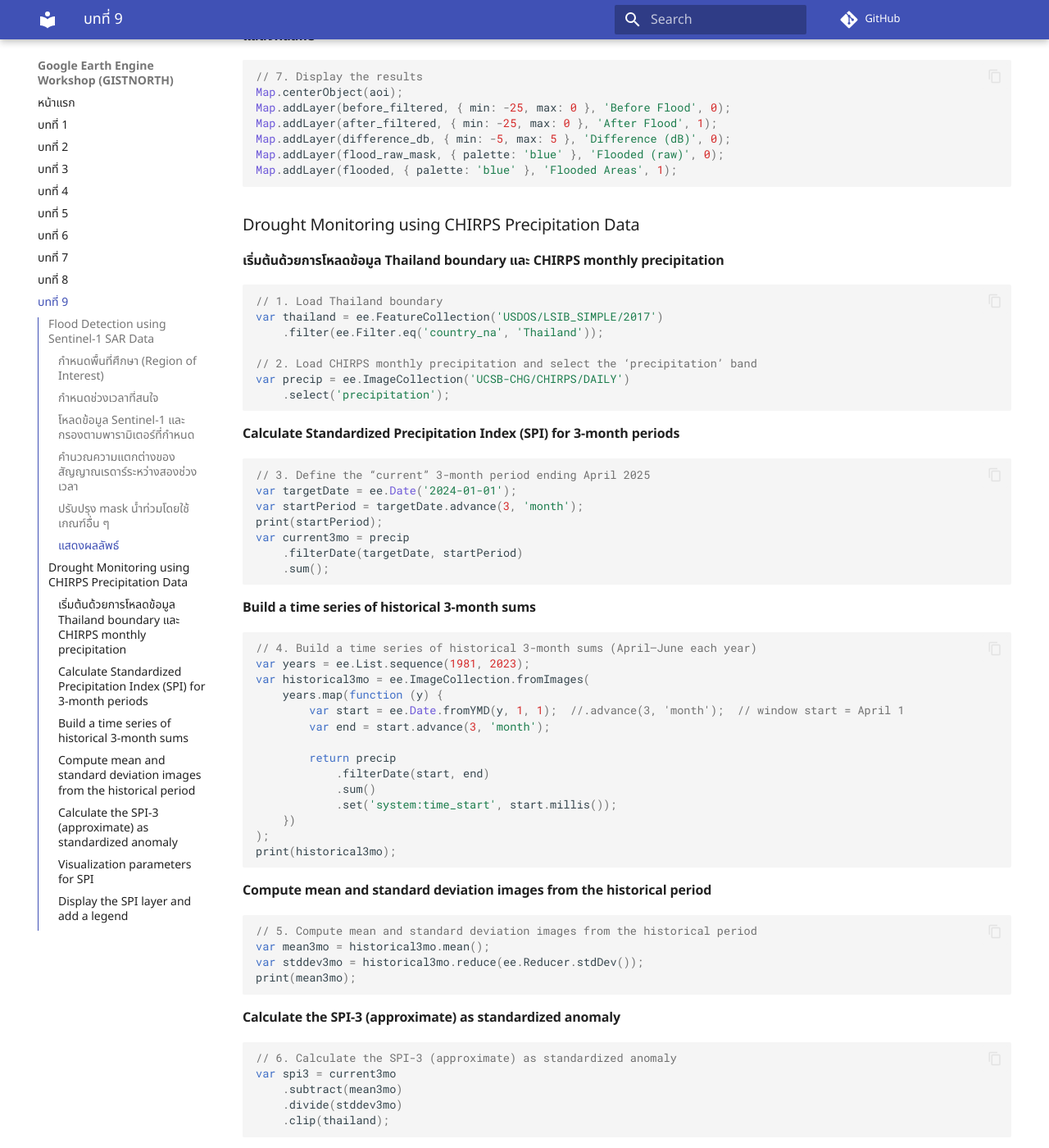
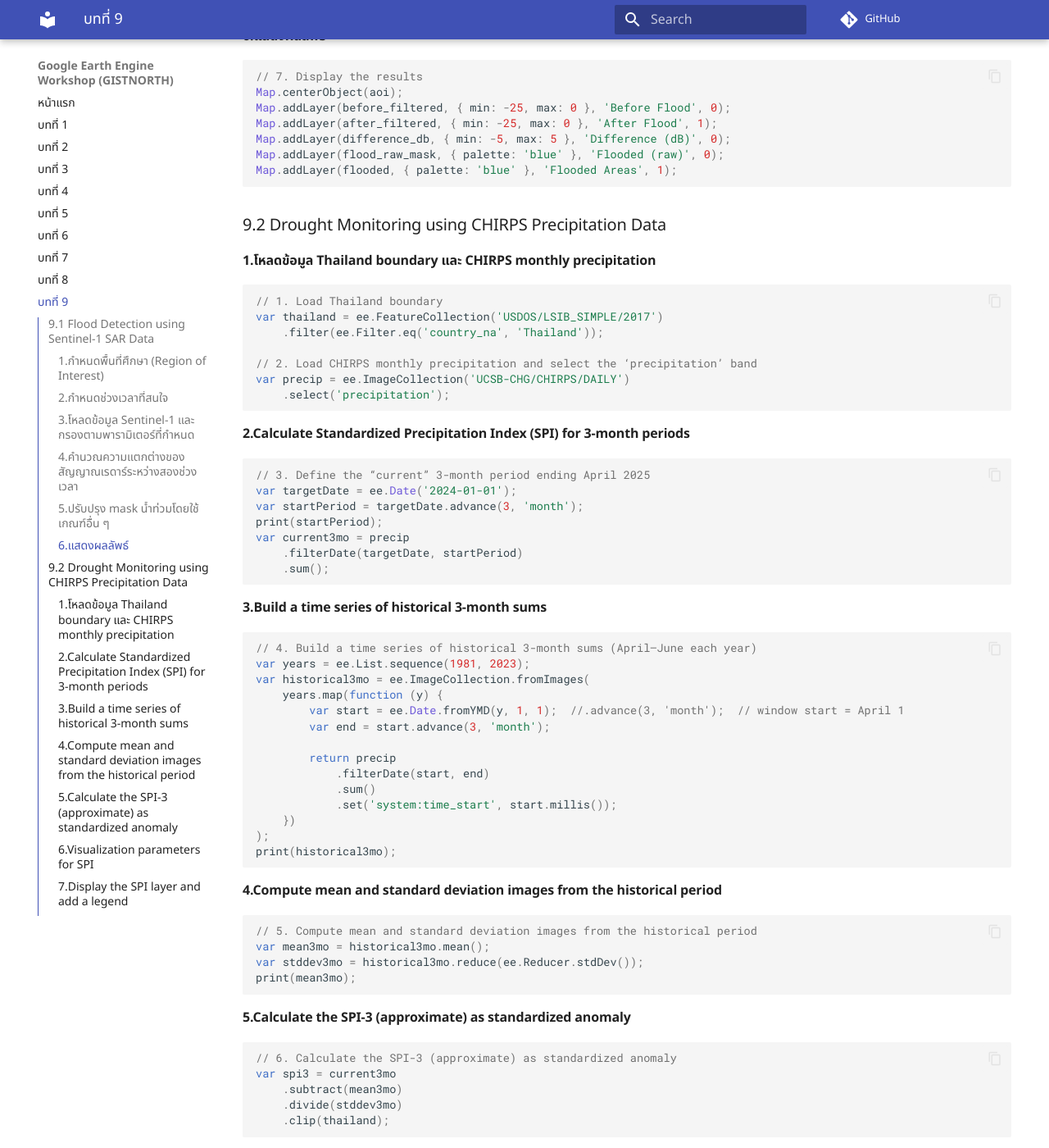
Before and after one commit to gistnorth/gistnorth_gee, an MkDocs documentation site: the page built from docs/gee_workshop_chapter9.md, in a window 1280 px wide and 1400 px high, scrolled down 1637 px. Shown: the whole window at 82% size. Built offline with MkDocs 1.6.1 and Material for MkDocs 9.7.7, drawn with Linux system fonts in a browser that asks for light colours; comment, search, counter and statistics services are not loaded; some of the changed text lies outside the part shown.

Commit message:
update bullet

````diff
--- a/docs/gee_workshop_chapter4.md
+++ b/docs/gee_workshop_chapter4.md
@@ -1,6 +1,6 @@
 basic JavaScript guide for Google Earth Engine (GEE) development:
 
-### 1. Variables and Data Types
+### 4.1 Variables and Data Types
 ```javascript
 // 1.Variable declaration
 var number = 42;                  // Number
@@ -29,7 +29,7 @@ var image = ee.Image("LANDSAT/LC08/C01/T1/LC08_044034_20140318");
 var geometry = ee.Geometry.Point([-122.082, 37.42]);
 ```
 
-### 2. Comment
+### 4.2 Comment
 ```javascript
 // Single line comment
 /*
@@ -40,8 +40,8 @@ Multi-line comment
 
 ```
 
-### 3. Functions
-#### Client-side function
+### 4.3 Functions
+#### 1.Client-side function
 ```javascript
 // 8.function declaration
 function showMessage() {
@@ -58,7 +58,7 @@ function addNumbers(a, b) {
 var sum = addNumbers(5, 10);      // 15
 
 ```
-#### Earth Engine function
+#### 2.Earth Engine function
 ```javascript
 // 11.Earth Engine function
 var roi = ee.Geometry.Polygon(
@@ -87,8 +87,8 @@ Map.addLayer(medianNDVI, {min: 0, max: 1}, 'Median NDVI');
 
 ```
 
-### 4. if…else Statements
-#### Client-side if…else
+### 4.4 if…else Statements
+#### 1.Client-side if…else
 ```javascript
 // 15.Client-side if…else
 var x = 7;
@@ -103,7 +103,7 @@ if (x > y) {
   print('x is less than y');
 }
 ```
-#### Earth Engine if…else
+#### 2.Earth Engine if…else
 ```javascript
 // 17.Earth Engine if…else
 var image = ee.Image('LANDSAT/LC09/C02/T1_TOA/LC09_131047_20240103');
@@ -120,7 +120,7 @@ print('Result:', result);
 
 ```
 
-### 5. Loops
+### 4.5 Loops
 ```javascript
 // 19.Client-side for loop
 for (var i = 0; i < 5; i++) {
@@ -156,7 +156,7 @@ var ndviCollection = collection.map(function(image) {
 
 ```
 
-### 6. Object
+### 4.6 Object
 ```javascript
 // 24.Object creation
 var Car = {
@@ -196,8 +196,8 @@ tota.stop = function() {
 tota.start().drive().stop();
 ```
 
-### 7. EE Objects and Methods
-#### Earth Engine objects
+### 4.7 EE Objects and Methods
+#### 1.Earth Engine objects
 ```javascript
 // 28.Earth Engine objects for geometry and feature
 var geometry = ee.Geometry.Polygon(
@@ -218,7 +218,7 @@ print('Area:', area);
 Map.centerObject(feature, 10);
 Map.addLayer(feature, {color: 'red'}, 'Feature');
 ```
-#### Earth Engine objects for image and image collection
+#### 2.Earth Engine objects for image and image collection
 ```javascript
 // 30.Earth Engine objects for image
 var image = ee.Image('LANDSAT/LC09/C02/T1_TOA/LC09_131047_20240103');
@@ -245,7 +245,7 @@ Map.setCenter(98.9616, 18.7137);
 Map.addLayer(trueColor432, trueColor432Vis, 'True Color (432)');
 ```
 
-### 8. Method Chaining
+### 4.8 Method Chaining
 ```javascript
 // 32.Method chaining for Earth Engine objects
 var image = ee.Image('LANDSAT/LC09/C02/T1_TOA/LC09_131047_20240103');
--- a/docs/gee_workshop_chapter5.md
+++ b/docs/gee_workshop_chapter5.md
@@ -1,5 +1,5 @@
-### 1. Image
-#### Image object
+### 5.1 Image
+#### 1.Image object
 ```javascript
 // 1. Image object
 var image = ee.Image('LANDSAT/LC09/C02/T1_L2/LC09_129050_20231220')
@@ -12,7 +12,7 @@ Map.centerObject(image, 10);
 Map.addLayer(rgb, {min: 0.2, max: 0.6, gamma: 2.0}, 'RGB');
 
 ```
-#### Image from ImageCollection
+#### 2.Image from ImageCollection
 ```javascript
 
 // 2. Image from ImageCollection
@@ -59,7 +59,7 @@ Map.addLayer(image, trueColor, 'Landsat 9 True Color');
 
 ```
 
-### 2. Image Collection
+### 5.2 Image Collection
 ```javascript
 // 10. Image Collection object
 var geometry = ee.Geometry.Polygon(
@@ -78,7 +78,7 @@ Map.centerObject(geometry, 10);
 Map.addLayer(collection, {bands: ['B4', 'B3', 'B2'], min: 0.0, max: 0.3, gamma: 1.5}, 'Median Image');
 ```
 
-### 3. Geometry
+### 5.3 Geometry
 ```javascript
 // 11. Geometry object
 var point = ee.Geometry.Point([98.9171009716561, 18.815619476862654]);
@@ -108,7 +108,7 @@ Map.addLayer(buffer, {color: 'blue'}, 'Buffer');
 Map.addLayer(centroid, {color: 'green'}, 'Centroid');
 ```
 
-### 4. Feature
+### 5.4 Feature
 ```javascript
 // 13. Feature object
 var point = ee.Geometry.Point([98.9171009716561, 18.815619476862654]);
@@ -128,7 +128,7 @@ Map.centerObject(feature, 10);
 Map.addLayer(feature, {color: 'red'}, 'Feature');
 ```
 
-### 5. Feature Collection
+### 5.5 Feature Collection
 ```javascript
 // 14. Feature Collection object
 var point1 = ee.Geometry.Point([98.9171009716561, 18.815619476862654]);
@@ -142,7 +142,7 @@ Map.centerObject(featureCollection, 10);
 Map.addLayer(featureCollection, {color: 'red'}, 'Feature Collection');
 ```
 
-### 6. Reducer
+### 5.6 Reducer
 ```javascript
 // 15. Reducer object across time
 var polygon = ee.Geometry.Polygon(
@@ -160,7 +160,7 @@ var meanTime = s2.reduce(ee.Reducer.mean());
 
 Map.addLayer(meanTime, {bands:['B4_mean','B3_mean','B2_mean'], min:0, max:3000}, 'Mean per Pixel over Time');
 ```
-#### Histogram
+#### 1.Histogram
 ```javascript
 // 16. Histogram
 var polygon = ee.Geometry.Polygon(
@@ -192,7 +192,7 @@ var chart = ui.Chart.array.values(monthlyCount, 0, months)
     });
 print(chart);
 ```
-#### Image statistics (reduceRegion)
+#### 2.Image statistics (reduceRegion)
 ```javascript
 // 17. Regional statistics (reduceRegion)
 var polygon = ee.Geometry.Polygon(
@@ -217,7 +217,7 @@ var stats = meanTime.reduceRegion({
 });
 print('Mean & Max over polygon:', stats);
 ```
-#### Neighborhood / Focal operations (reduceNeighborhood)
+#### 3.Neighborhood / Focal operations (reduceNeighborhood)
 ```javascript
 // 18. Neighborhood / Focal operations (reduceNeighborhood)
 var polygon = ee.Geometry.Polygon(
@@ -239,7 +239,7 @@ Map.addLayer(focalMean, {min:0, max:3000}, '3×3 Focal Mean');
 
 ```
 
-#### Reduce minMax
+#### 4.Reduce minMax
 ```javascript
 var minMax = dataset.reduceRegion({
   reducer: ee.Reducer.minMax(),
@@ -250,7 +250,7 @@ var minMax = dataset.reduceRegion({
 print('ค่า min/max ของ NDVI:', minMax);
 ```
 
-#### Per-band summary (reduceRegion on multiband)
+#### 5.Per-band summary (reduceRegion on multiband)
 ```javascript
 // 19. Per-band summary (reduceRegion on multiband)
 var polygon = ee.Geometry.Polygon(
@@ -270,7 +270,7 @@ var bandStats = composite.reduceRegion({
 });
 print('Mean per band:', bandStats);
 ```
-#### Across-band summary (reduceRegion on multiband)
+#### 6.Across-band summary (reduceRegion on multiband)
 ```javascript
 // 20. Across-band reduction (reduce)
 var polygon = ee.Geometry.Polygon(
@@ -294,7 +294,7 @@ var meanNDVI = ndviCollection.reduce(ee.Reducer.mean());
 Map.addLayer(meanNDVI, {min: -1.0, max: 1.0}, 'mean across Bands');
 ```
 
-### 7 join
+### 5.7 join
 ```javascript
 // 21. Join operation
 var points = ee.FeatureCollection([
--- a/docs/gee_workshop_chapter6.md
+++ b/docs/gee_workshop_chapter6.md
@@ -1,5 +1,5 @@
 
-### 1. images properties
+### 6.1 images properties
 ```javascript
 
 // 1. images properties
@@ -50,7 +50,7 @@ Map.centerObject(polygon, 10);
 Map.addLayer(collection, {bands: ['B4', 'B3', 'B2'], min: 0, max: 3000}, 'Image Collection');
 ```
 
-#### 2 Map object
+### 6.2 Map object
 ```javascript
 // 3. Map object
 var polygon = ee.Geometry.Polygon(
@@ -73,7 +73,7 @@ Map.addLayer(
 
 ```
 
-#### 3 Viuslization
+### 6.3 Viuslization
 ```javascript
 // 4. study area
 var polygon = ee.Geometry.Polygon(
@@ -151,7 +151,7 @@ Map.addLayer(
 
 ```
 
-### 4 Filter
+### 6.4 Filter
 ```javascript
 // 8. Filter
 var collection = ee.ImageCollection('COPERNICUS/S2')
@@ -185,8 +185,8 @@ Map.centerObject(countries, 10);
 Map.addLayer(countries, {color: 'red'}, 'Country');
 ```
 
-### 5 Band and band selection
-#### Create a median composite and select bands
+### 6.5 Band and band selection
+#### 1.Create a median composite and select bands
 ```javascript
 // 9. Create a median composite and select bands
 var polygon = ee.Geometry.Polygon(
@@ -230,7 +230,7 @@ Map.addLayer(composite, trueColorVis,  'True Color Composite');
 Map.addLayer(composite, falseColorVis, 'False Color Composite', false, 0.8);
 
 ```
-#### Band selection and add to new object
+#### 2.Band selection and add to new object
 ```javascript
 
 // 10. Band selection and add to new object
@@ -267,9 +267,9 @@ Map.addLayer(rgbSingleBand, {min: 0, max: 3000}, 'RGB select from single band');
 Map.addLayer(rgbMultiBand, {min: 0, max: 3000}, 'RGB select from multiple band');
 ```
 
-### 6 Band math
+### 6.6 Band math
 
-#### Calculate NDVI using band math
+#### 1.Calculate NDVI using band math
 ```javascript
 // 11. Calculate NDVI using band math
 var polygon = ee.Geometry.Polygon(
@@ -310,7 +310,7 @@ var ndviVis = {
 // Add NDVI layer to the map
 Map.addLayer(compositeWithNDVI.select('NDVI'), ndviVis, 'NDVI');
 ```
-#### Calculate NDVI using normalizedDifference() method
+#### 2.Calculate NDVI using normalizedDifference() method
 ```javascript
 // 12. Calculate NDVI using normalizedDifference() method
 var polygon = ee.Geometry.Polygon(
@@ -341,7 +341,7 @@ var ndviVis = {
 // Add NDVI layer to the map
 Map.addLayer(compositeWithNDVI.select('NDVI'), ndviVis, 'NDVI');
 ```
-#### Calculate EVI using image.expression() and band math
+#### 3.Calculate EVI using image.expression() and band math
 ```javascript
 // 13. Calculate EVI using image.expression() and band math
 var polygon = ee.Geometry.Polygon(
@@ -389,8 +389,8 @@ Map.addLayer(compositeWithEVIexp.select('EVIexp'), eviVis, 'EVI');
 Map.addLayer(compositeWithEVIfunct.select('EVIfunct'), eviVis, 'EVI');
 ```
 
-### 7 Clipping
-#### Clipping an image with a polygon
+### 6.7 Clipping
+#### 1.Clipping an image with a polygon
 ```javascript
 // 14. Clipping an image with a polygon
 var polygon = ee.Geometry.Polygon(
@@ -406,7 +406,7 @@ var clippedDem = dem.clip(polygon);
 Map.centerObject(polygon, 10);
 Map.addLayer(clippedDem, {palette: ['#a6611a','#dfc27d','#f5f5f5','#80cdc1','#018571'], min: 250, max: 1000}, 'Clipped DEM');
 ```
-#### Clipping an image collection with a polygon
+#### 2.Clipping an image collection with a polygon
 ```javascript
 // 15. Clipping an image collection with a polygon
 var polygon = ee.Geometry.Polygon(
@@ -428,7 +428,7 @@ Map.addLayer(clippedComposite, {bands: ['B4', 'B3', 'B2'], min: 500, max: 3000},
 
 ```
 
-### 8 Import data from assets
+### 6.8 Import data from assets
 ```javascript
 // 16. Import data from assets
 var cm_province = ee.FeatureCollection("projects/ee-sakda-451407/assets/cm_province_4326");
@@ -443,8 +443,8 @@ Map.centerObject(cm_province);
 Map.addLayer(cm_province, visParams, 'Chiang Mai Province');
 ```
 
-### 9 Export data
-#### 9.1 Export an image to Google Drive
+### 6.9 Export data
+#### 1.Export an image to Google Drive
 ```javascript
 // 17. Export an image to Google Drive
 var polygon = ee.Geometry.Polygon(
--- a/docs/gee_workshop_chapter8.md
+++ b/docs/gee_workshop_chapter8.md
@@ -1,6 +1,6 @@
-### Land use and Land Cover Classification with Google Earth Engine
+### 8.1 Land use and Land Cover Classification with Google Earth Engine
 
-#### Define region of interest and load training data
+#### 1.Define region of interest and load training data
 ```javascript
 // 1. Supervised land-use classification (5 classes) using Sentinel-2 at two time periods
 var roi  = ee.Geometry.Polygon([[[98.65287970599341, 17.722345177988142],
@@ -8,7 +8,7 @@
           [98.91105841693091, 17.518162943397694],
           [98.91105841693091, 17.722345177988142]]]);
 ```
-#### Load training data
+#### 2.Load training data
 ```javascript
 // 2. Load training data (FeatureCollection of points or polygons with a property 'landcover' 0–4)
 //    You must prepare this asset with 5 classes: e.g. 0=Water,1=Urban,2=Agriculture,3=Forest,4=Bare
@@ -17,7 +17,7 @@ var trainingFC = ee.FeatureCollection("projects/ee-sakda-451407/assets/trainning
 print(trainingFC);
 
 ```
-#### Load Sentinel-2 data and build composites for two date ranges
+#### 3.Load Sentinel-2 data and build composites for two date ranges
 ```javascript
 
 // 3. Load Sentinel-2 and build composites for two date ranges
@@ -36,12 +36,12 @@ function makeComposite(start, end) {
 var comp1 = makeComposite(start1, end1);
 var comp2 = makeComposite(start2, end2);
 ```
-#### Select spectral bands, sample training data, train classifiers, and classify images
+#### 4.Select spectral bands, sample training data, train classifiers, and classify images
 ```javascript
 // 4. Select spectral bands for classification
 var bands = ['B2','B3','B4','B8','B11','B12'];  // Blue, Green, Red, NIR, SWIR1, SWIR2
 ```
-#### Sample the composites at the training points
+#### 5.Sample the composites at the training points
 ```javascript
 // 5. Sample the composites at the training points
 var samples1 = comp1.select(bands).sampleRegions({
@@ -58,7 +58,7 @@ var samples2 = comp2.select(bands).sampleRegions({
   geometries: true
 });
 ```
-#### Train classifiers and classify the composites
+#### 6.Train classifiers and classify the composites
 ```javascript
 // 6. Train classifiers (Random Forest) for each period
 var classifier1 = ee.Classifier.smileRandomForest(100)
@@ -75,13 +75,13 @@ var classifier2 = ee.Classifier.smileRandomForest(100)
                       inputProperties: bands
                     });
 ```
-#### Classify the composites and define a color palette
+#### 7.Classify the composites and define a color palette
 ```javascript
 // 7. Classify the composites
 var classified1 = comp1.select(bands).classify(classifier1);
 var classified2 = comp2.select(bands).classify(classifier2);
 ```
-#### Define a color palette for visualization
+#### 8.Define a color palette for visualization
 ```javascript
 // 8. Define a 4-class palette
 var palette = [
@@ -91,7 +91,7 @@ var palette = [
   '007F00',  // 3 = Forest (dark green)
 ];
 ```
-#### Display the results
+#### 9.Display the results
 ```javascript
 // 9. Display the results
 Map.centerObject(roi);
--- a/docs/gee_workshop_chapter9.md
+++ b/docs/gee_workshop_chapter9.md
@@ -1,8 +1,8 @@
-### Flood Detection using Sentinel-1 SAR Data
+### 9.1 Flood Detection using Sentinel-1 SAR Data
 
 Credit: [UN-SPIDER](https://www.un-spider.org/advisory-support/recommended-practices/recommended-practice-flood-mapping/step-by-step)
 
-#### กำหนดพื้นที่ศึกษา (Region of Interest)
+#### 1.กำหนดพื้นที่ศึกษา (Region of Interest)
 ```javascript
 // 1. Define region of interest (adjust coordinates as needed)
 var geometry = ee.Geometry.Polygon(
@@ -14,7 +14,7 @@ var geometry = ee.Geometry.Polygon(
 // 2. Define the area of interest as a FeatureCollection
 var aoi = ee.FeatureCollection(geometry);
 ```
-#### กำหนดช่วงเวลาที่สนใจ
+#### 2.กำหนดช่วงเวลาที่สนใจ
 ```javascript
 // 3. Define date ranges for before and after flood events
 var before_start = '2024-01-01';
@@ -22,7 +22,7 @@ var before_end = '2024-05-24';
 var after_start = '2024-09-15';
 var after_end = '2024-10-10';
 ```
-#### โหลดข้อมูล Sentinel-1 และกรองตามพารามิเตอร์ที่กำหนด
+#### 3.โหลดข้อมูล Sentinel-1 และกรองตามพารามิเตอร์ที่กำหนด
 ```javascript
 // 4. Define parameters for Sentinel-1 data
 var polarization = "VH"; // 'VV'  'VH'
@@ -44,7 +44,7 @@ var after_collection = collection.filterDate(after_start, after_end);
 var before = before_collection.mosaic().clip(aoi);
 var after = after_collection.mosaic().clip(aoi);
 ```
-#### คำนวณความแตกต่างของสัญญาณเรดาร์ระหว่างสองช่วงเวลา
+#### 4.คำนวณความแตกต่างของสัญญาณเรดาร์ระหว่างสองช่วงเวลา
 ```javascript
 // 5. Calculate the difference in backscatter between the two periods
 var smoothing_radius = 25;
@@ -56,7 +56,7 @@ var difference_db = after_filtered.subtract(before_filtered);
 var difference_binary = difference_db.lte(difference_threshold);
 var flood_raw_mask = difference_db.updateMask(difference_binary);
 ```
-#### ปรับปรุง mask น้ำท่วมโดยใช้เกณฑ์อื่น ๆ
+#### 5.ปรับปรุง mask น้ำท่วมโดยใช้เกณฑ์อื่น ๆ
 ```javascript
 // 6. Refine the flood mask using additional criteria
 var swater = ee.Image('JRC/GSW1_0/GlobalSurfaceWater').select('seasonality');
@@ -70,7 +70,7 @@ var terrain = ee.Algorithms.Terrain(dem);
 var slope = terrain.select('slope');
 var flooded = flooded.updateMask(slope.lt(5));
 ```
-#### แสดงผลลัพธ์
+#### 6.แสดงผลลัพธ์
 ```javascript
 // 7. Display the results
 Map.centerObject(aoi);
@@ -82,8 +82,8 @@ Map.addLayer(flooded, { palette: 'blue' }, 'Flooded Areas', 1);
 ```
 
 
-### Drought Monitoring using CHIRPS Precipitation Data
-#### เริ่มต้นด้วยการโหลดข้อมูล Thailand boundary และ CHIRPS monthly precipitation
+### 9.2 Drought Monitoring using CHIRPS Precipitation Data
+#### 1.โหลดข้อมูล Thailand boundary และ CHIRPS monthly precipitation
 ```javascript
 // 1. Load Thailand boundary
 var thailand = ee.FeatureCollection('USDOS/LSIB_SIMPLE/2017')
@@ -93,7 +93,7 @@ var thailand = ee.FeatureCollection('USDOS/LSIB_SIMPLE/2017')
 var precip = ee.ImageCollection('UCSB-CHG/CHIRPS/DAILY')
     .select('precipitation');
 ```
-#### Calculate Standardized Precipitation Index (SPI) for 3-month periods
+#### 2.Calculate Standardized Precipitation Index (SPI) for 3-month periods
 ```javascript
 // 3. Define the “current” 3-month period ending April 2025
 var targetDate = ee.Date('2024-01-01');
@@ -103,7 +103,7 @@ var current3mo = precip
     .filterDate(targetDate, startPeriod)
     .sum();
 ```
-#### Build a time series of historical 3-month sums
+#### 3.Build a time series of historical 3-month sums
 ```javascript
 // 4. Build a time series of historical 3-month sums (April–June each year)
 var years = ee.List.sequence(1981, 2023);
@@ -120,14 +120,14 @@ var historical3mo = ee.ImageCollection.fromImages(
 );
 print(historical3mo);
 ```
-#### Compute mean and standard deviation images from the historical period
+#### 4.Compute mean and standard deviation images from the historical period
 ```javascript
 // 5. Compute mean and standard deviation images from the historical period
 var mean3mo = historical3mo.mean();
 var stddev3mo = historical3mo.reduce(ee.Reducer.stdDev());
 print(mean3mo);
 ```
-#### Calculate the SPI-3 (approximate) as standardized anomaly
+#### 5.Calculate the SPI-3 (approximate) as standardized anomaly
 ```javascript
 // 6. Calculate the SPI-3 (approximate) as standardized anomaly
 var spi3 = current3mo
@@ -135,7 +135,7 @@ var spi3 = current3mo
     .divide(stddev3mo)
     .clip(thailand);
 ```
-#### Visualization parameters for SPI
+#### 6.Visualization parameters for SPI
 ```javascript
 // 7. Visualization parameters for SPI
 var spiVis = {
@@ -151,7 +151,7 @@ var spiVis = {
     ]
 };
 ```
-#### Display the SPI layer and add a legend
+#### 7.Display the SPI layer and add a legend
 ```javascript
 // 8. Display the SPI layer
 Map.centerObject(thailand, 6);
````
Also changed, not shown: other parts of docs/gee_workshop_chapter6.md (+2 -2 lines), other parts of docs/gee_workshop_chapter8.md (+2 -2 lines), docs/gee_workshop_chapter7.md (+4 -6 lines).
